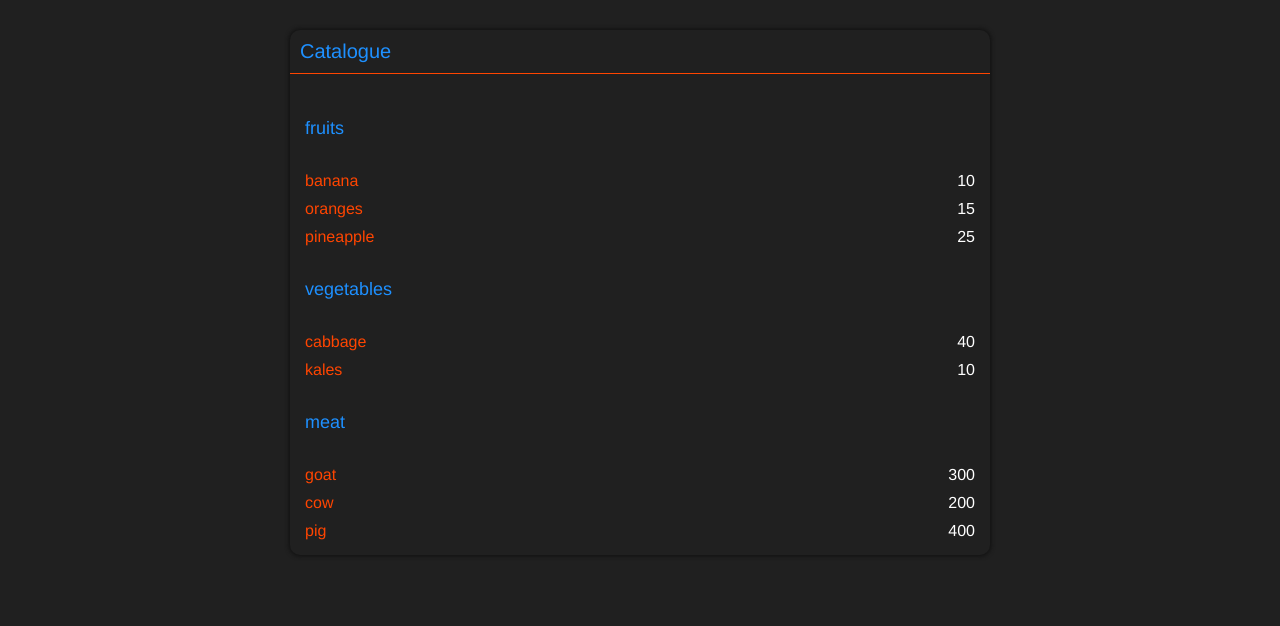
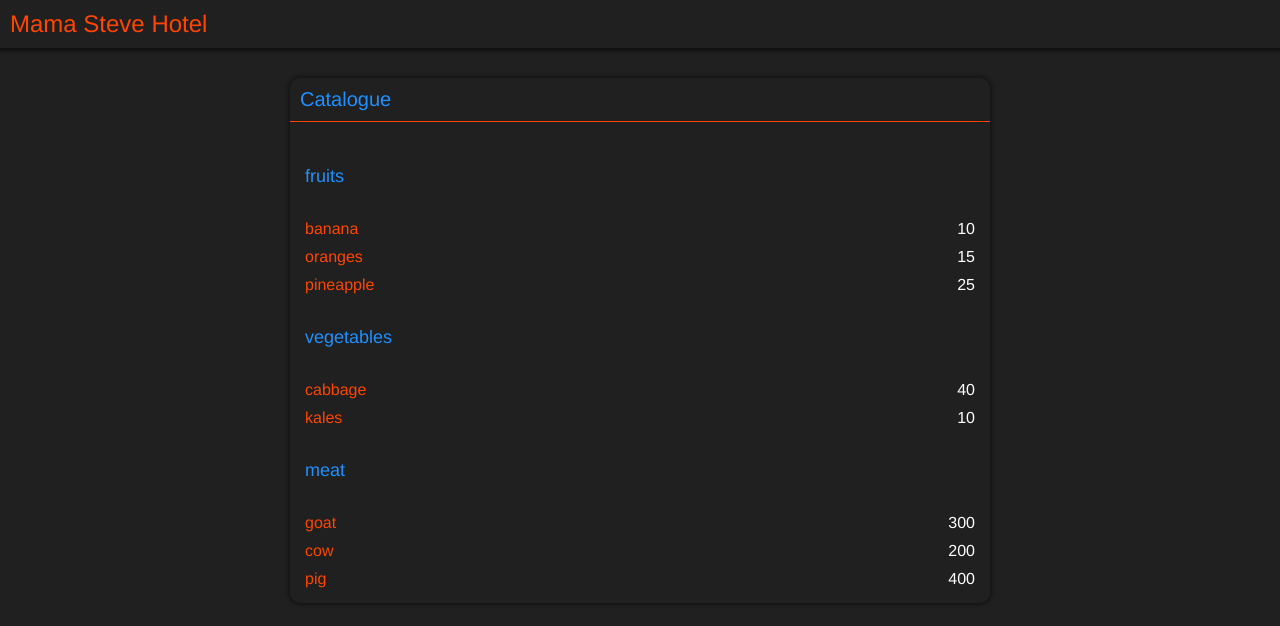
Before and after one commit to murageh/Mama-Steve-Hotel, a React app: page / in a window 1280 px wide. Shown: the top 626 px of the page. Built offline with nearby package versions, Linux system fonts and the light colour scheme.

Commit message:
Add title to top left

```diff
--- a/src/components/App.js
+++ b/src/components/App.js
@@ -1,5 +1,6 @@
 import React, {useState, useEffect, Fragment} from "react";
 import {getData} from "../services";
+import Title from "./Title";
 import Catalogue from "./Catalogue";
 
 const App = () => {
@@ -20,6 +21,7 @@ const App = () => {
 
     return (
         <Fragment>
+            <Title/>
             <Catalogue categories={data}/>
         </Fragment>
     )
--- /dev/null
+++ b/src/components/Title.js
@@ -0,0 +1,11 @@
+import React from "react";
+import "../styles/main.css";
+
+
+const Title = () => {
+    return (
+        <h1>Mama Steve Hotel</h1>
+    )
+}
+
+export default Title;
```
